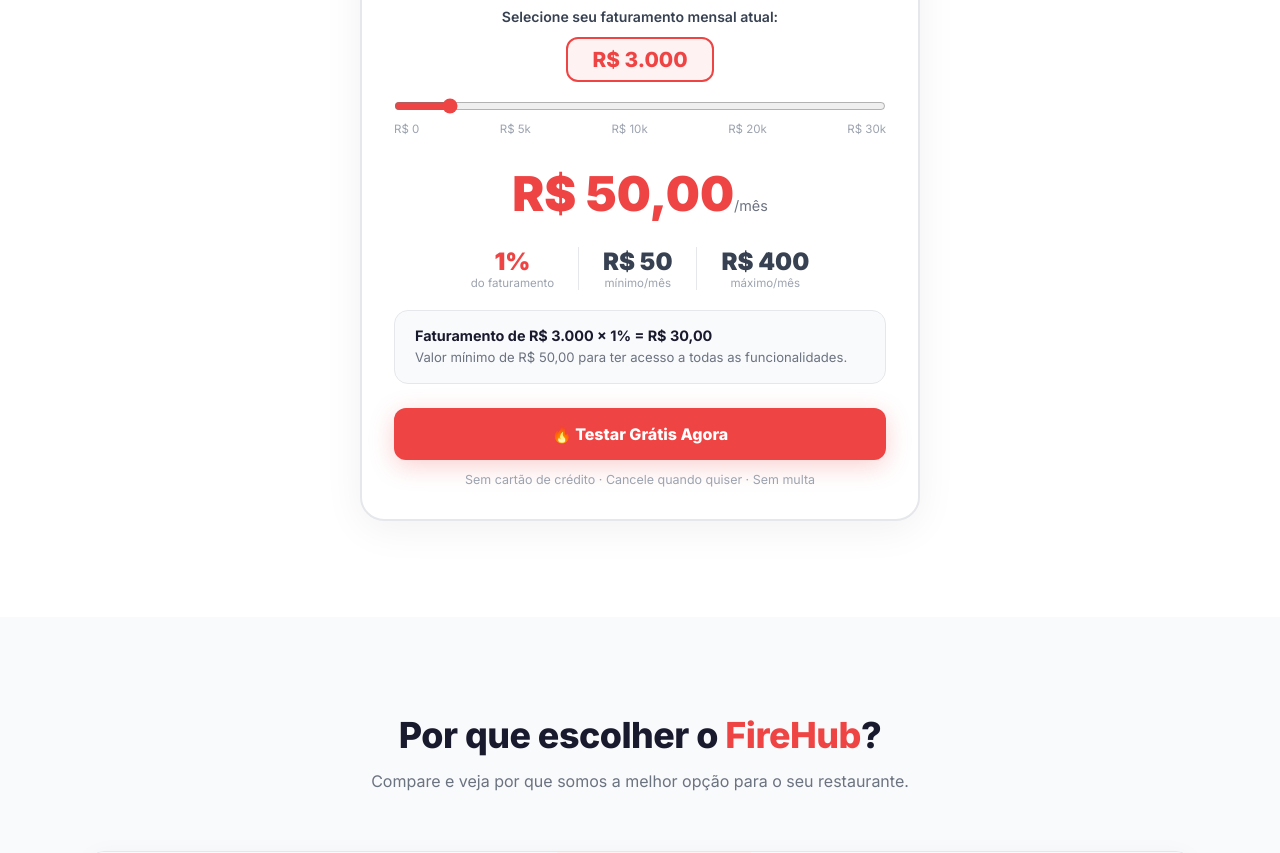
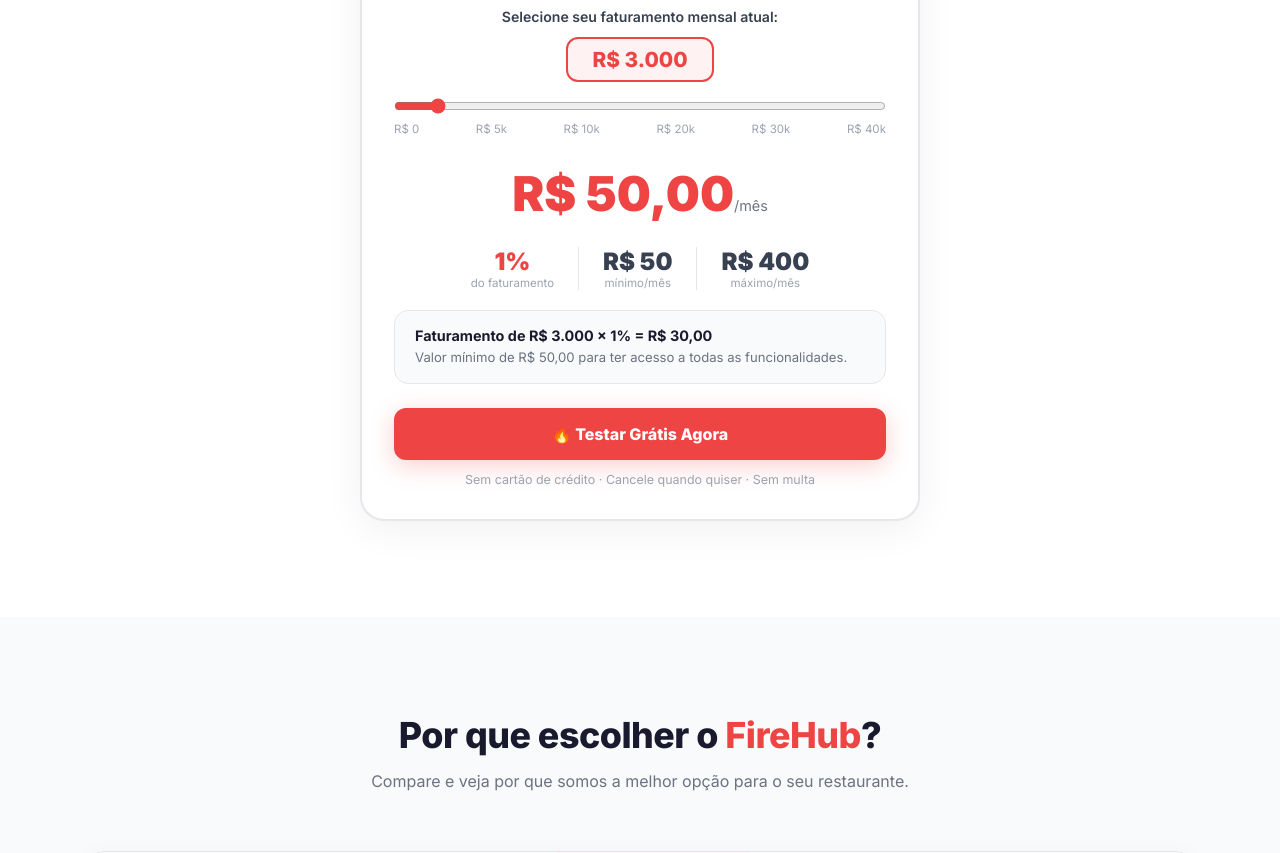
Before and after one commit to douglasmorett/firehub-site, a Next.js app: page / in a window 1280 px wide. Shown: the part 2540-3393 px from the top of the page. Built offline with nearby package versions, Linux system fonts and the light colour scheme.

Commit message:
feat: aumentar limite do slider de faturamento para R$ 40k

```diff
--- a/src/app/page.tsx
+++ b/src/app/page.tsx
@@ -208,14 +208,14 @@
                 <input
                   type="range"
                   min={0}
-                  max={30000}
+                  max={40000}
                   step={500}
                   value={sliderValue}
                   onChange={(e) => setSliderValue(Number(e.target.value))}
                   style={{width:"100%",accentColor:"#EF4444",cursor:"pointer"}}
                 />
                 <div style={{display:"flex",justifyContent:"space-between",fontSize:".72rem",color:"#9CA3AF",marginTop:4}}>
-                  <span>R$ 0</span><span>R$ 5k</span><span>R$ 10k</span><span>R$ 20k</span><span>R$ 30k</span>
+                  <span>R$ 0</span><span>R$ 5k</span><span>R$ 10k</span><span>R$ 20k</span><span>R$ 30k</span><span>R$ 40k</span>
                 </div>
               </div>
 
```
